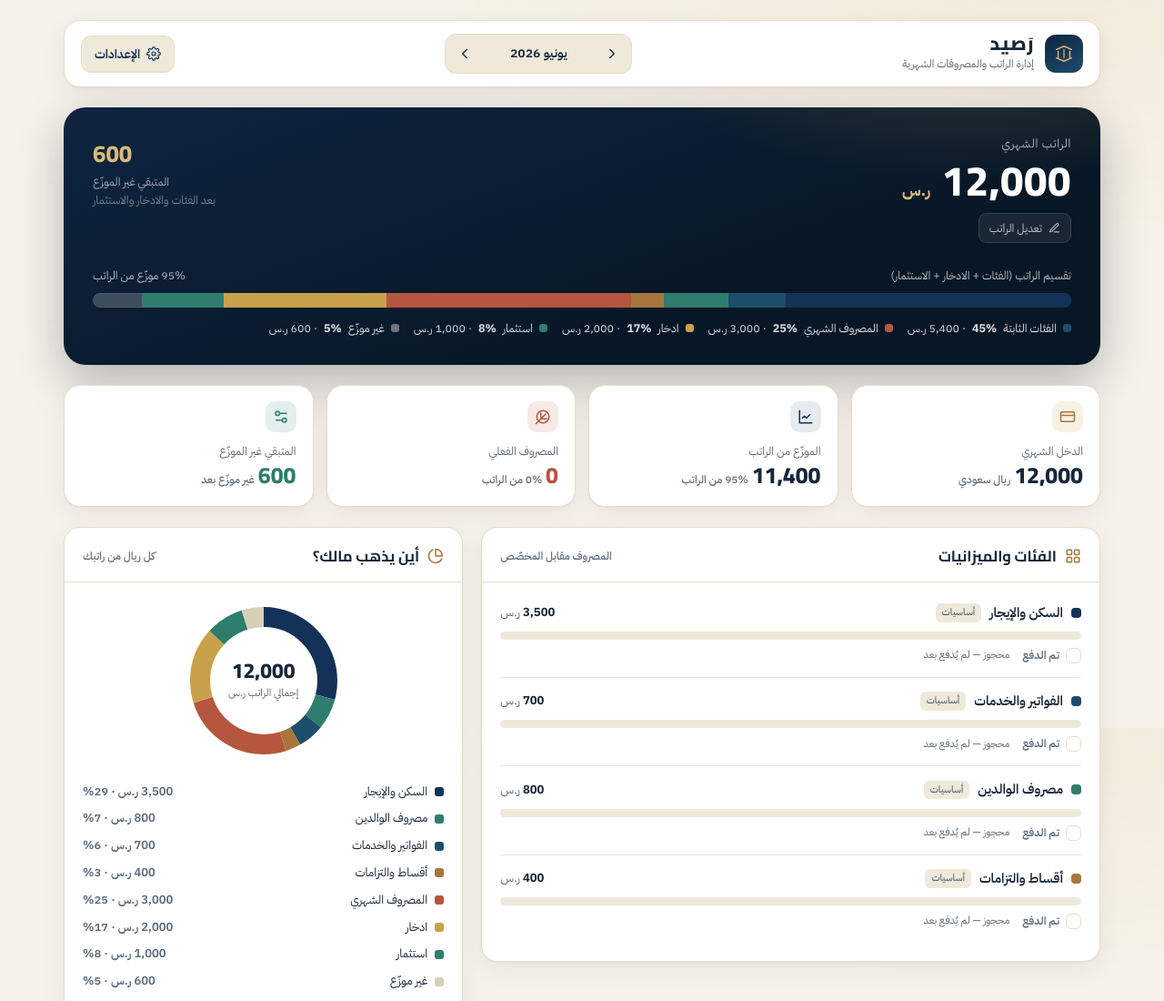
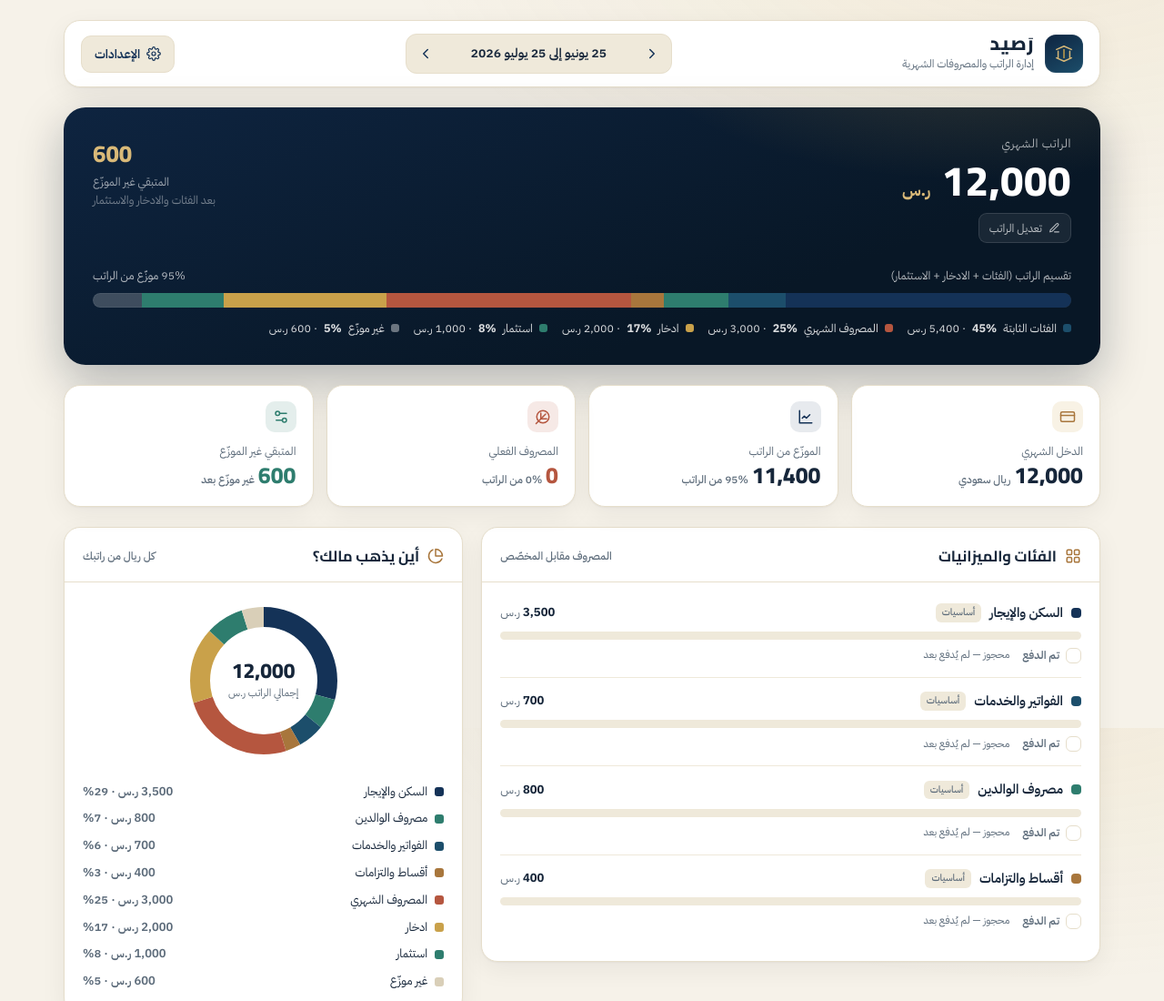
Before and after one commit to ka89801-source/-, a plain HTML site: page index.html in a window 1280 px wide. Shown: the top 1100 px of the page at 91% size. Drawn offline with Linux system fonts and the light colour scheme.

Commit message:
Update index.html

```diff
--- a/index.html
+++ b/index.html
@@ -72,7 +72,7 @@
   .month-nav button{width:32px;height:32px;border-radius:8px;color:var(--ink-700);
     display:grid;place-items:center;transition:.15s}
   .month-nav button:hover{background:#fff}
-  .month-nav .label{min-width:118px;text-align:center;font-weight:600;font-size:14px}
+  .month-nav .label{min-width:205px;text-align:center;font-weight:600;font-size:14px;white-space:nowrap}
 
   .ghost-btn{
     display:inline-flex;align-items:center;gap:7px;font-size:13.5px;font-weight:600;
@@ -738,7 +738,12 @@ function fmt(n){ return Math.round(n||0).toLocaleString('en-US'); }
 function monthName(key){
   const [y,m] = key.split('-').map(Number);
   const names = ['يناير','فبراير','مارس','أبريل','مايو','يونيو','يوليو','أغسطس','سبتمبر','أكتوبر','نوفمبر','ديسمبر'];
-  return names[m-1] + ' ' + y;
+  const endDate = new Date(y, m, 25); // اليوم 25 من الشهر التالي
+  const endMonth = names[endDate.getMonth()];
+  const endYear = endDate.getFullYear();
+  return endYear === y
+    ? `25 ${names[m-1]} إلى 25 ${endMonth} ${y}`
+    : `25 ${names[m-1]} ${y} إلى 25 ${endMonth} ${endYear}`;
 }
 function expensesOf(monthK){ return (S.months[monthK] && S.months[monthK].expenses) || []; }
 function catById(id){ return S.categories.find(c=>c.id===id); }
```
